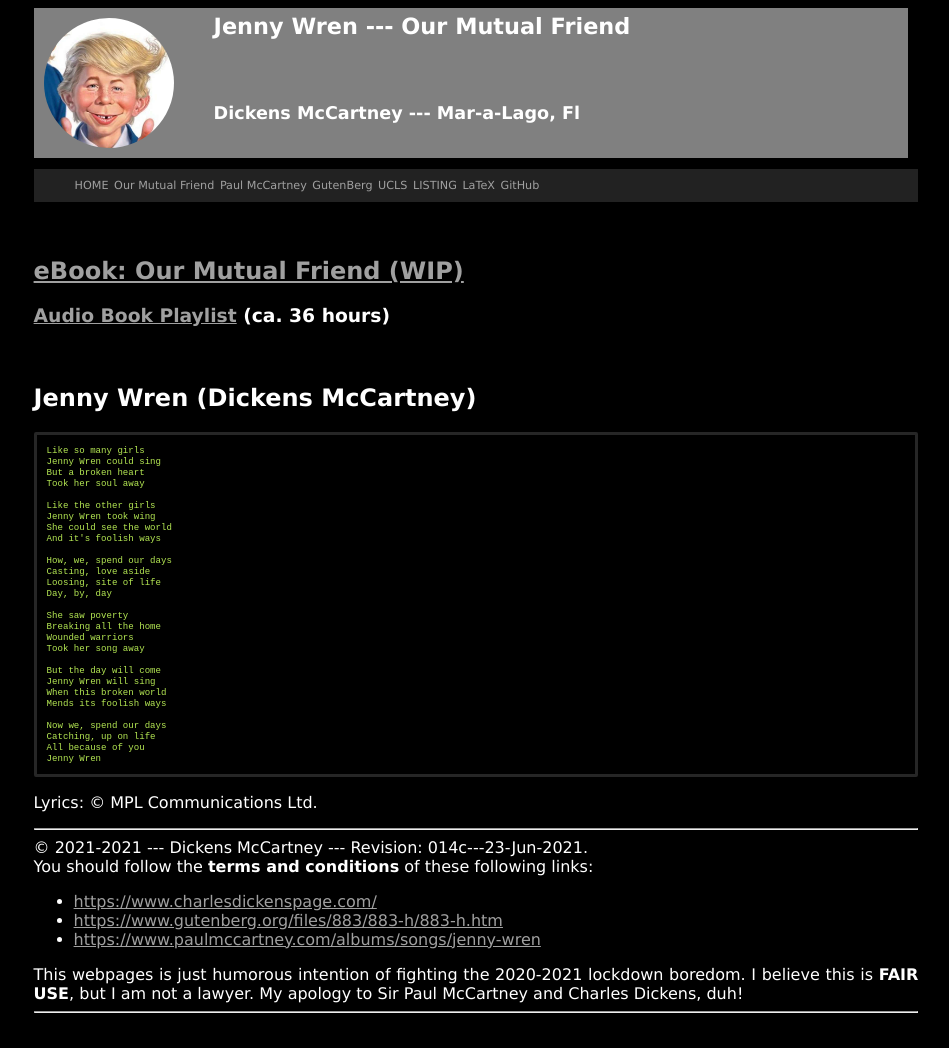
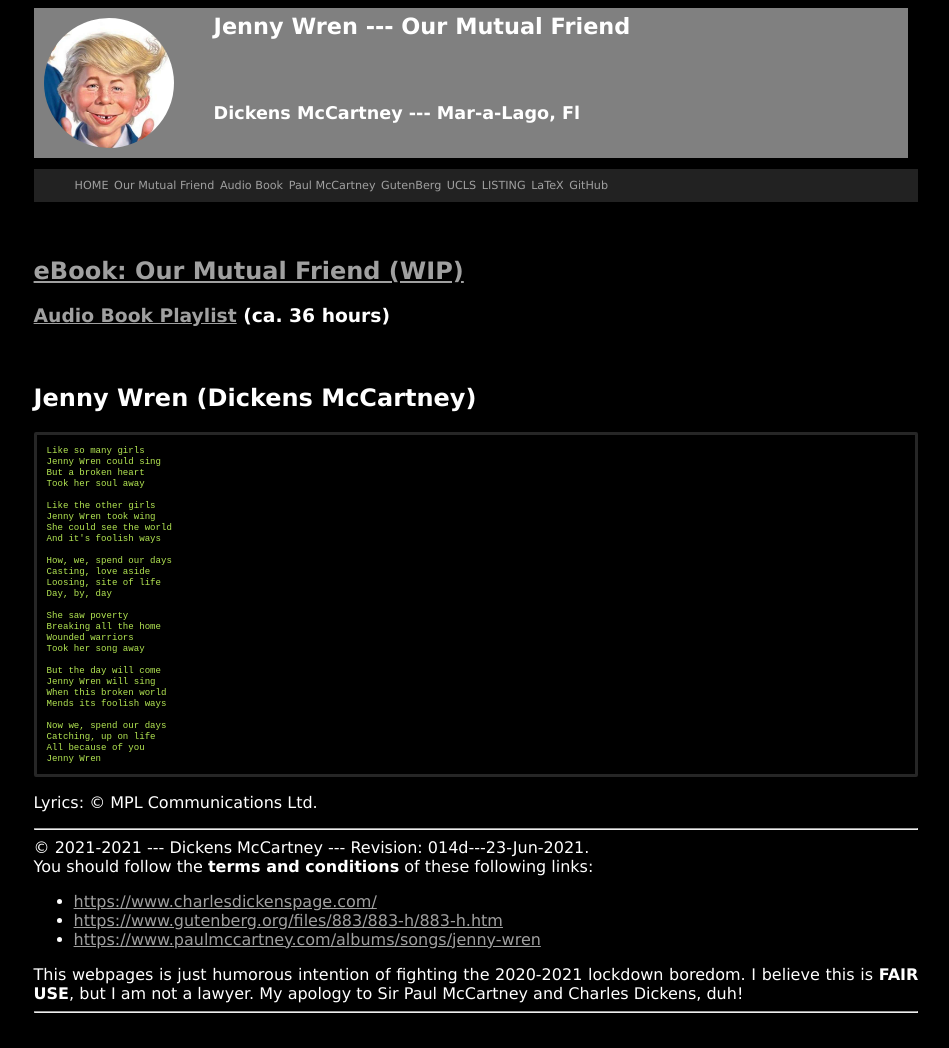
Before and after one commit to Belajar-Latex/Jenny.Wren, a Jekyll site: the page built from index.md, in a window 1280 px wide. Shown: the whole page, without its empty margins (164-1113 px from the left). Built offline with Jekyll 4.4.1, drawn with Linux system fonts in a browser that asks for light colours.

Commit message:
modified:   004.md modified:   _config.yml modified:   _includes/navbar.html

```diff
--- a/_config.yml
+++ b/_config.yml
@@ -1,5 +1,5 @@
 title:       "The Page of Jenny Wren"
-version:     "014c---23-Jun-2021"
+version:     "014d---23-Jun-2021"
 copyright:   "2021-2021"
 description: >-
   Jenny Wren --- Our Mutual Friend, Dickens McCartney.
--- a/_includes/navbar.html
+++ b/_includes/navbar.html
@@ -7,6 +7,7 @@
   <ul>
     <li class='listitem'><a href='{{ site.baseurl }}/'>HOME</a></li>
     <li class='listitem'><a href='{{ site.baseurl }}/LaTeX/JennyWren.pdf'>Our Mutual Friend</a></li>
+    <li class='listitem'><a href='https://www.youtube.com/playlist?list=PLOOwSORhCX7Z239bGGaOUWde4iQ3TtCUf'>Audio Book</a></li>
     <li class='listitem'><a href='https://www.youtube.com/watch?v=wubCa3JZdEk'>Paul McCartney</a></li>
     <li class='listitem'><a href='https://www.gutenberg.org/files/883/883-h/883-h.htm'>GutenBerg</a></li>
     <li class='listitem'><a href='https://ucls.vlsm.org/'>UCLS</a></li>
```
Also changed, not shown: 004.md (+2 -1 lines).
